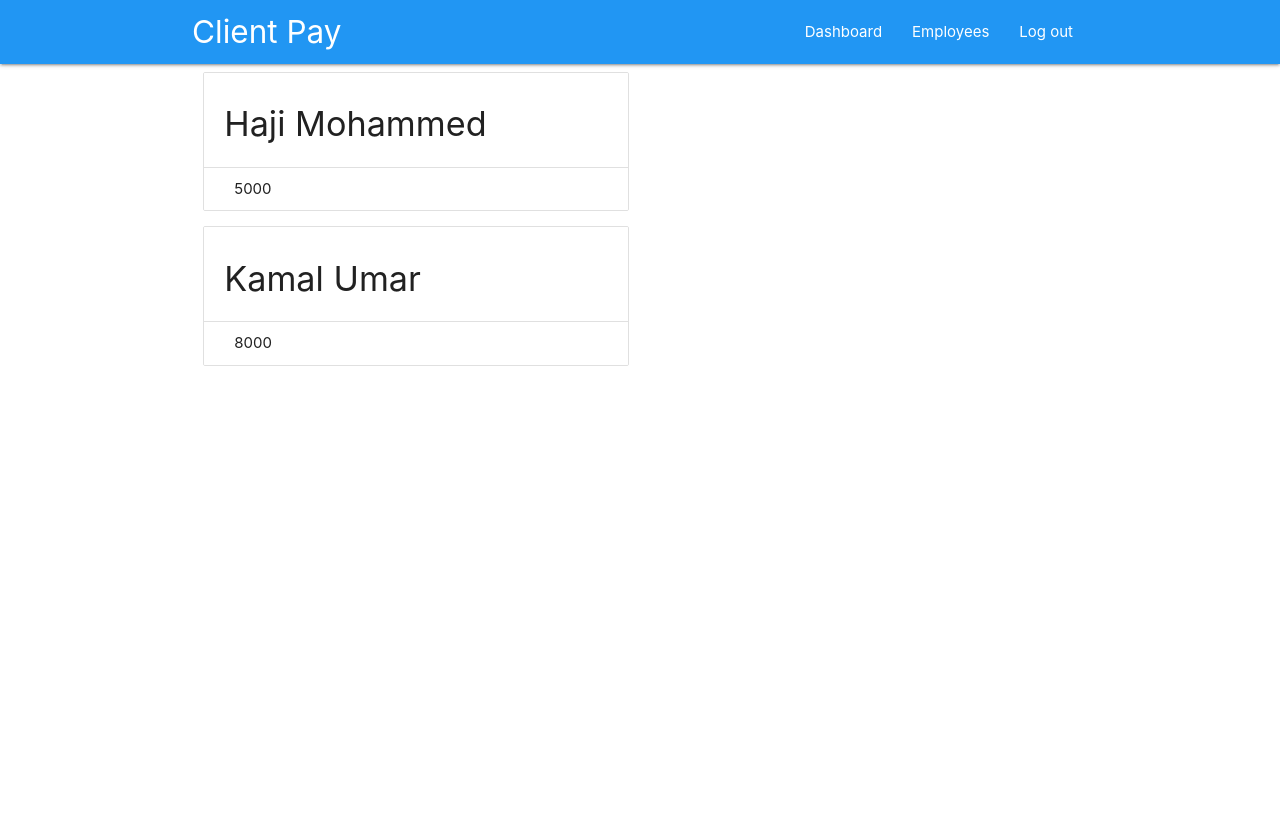
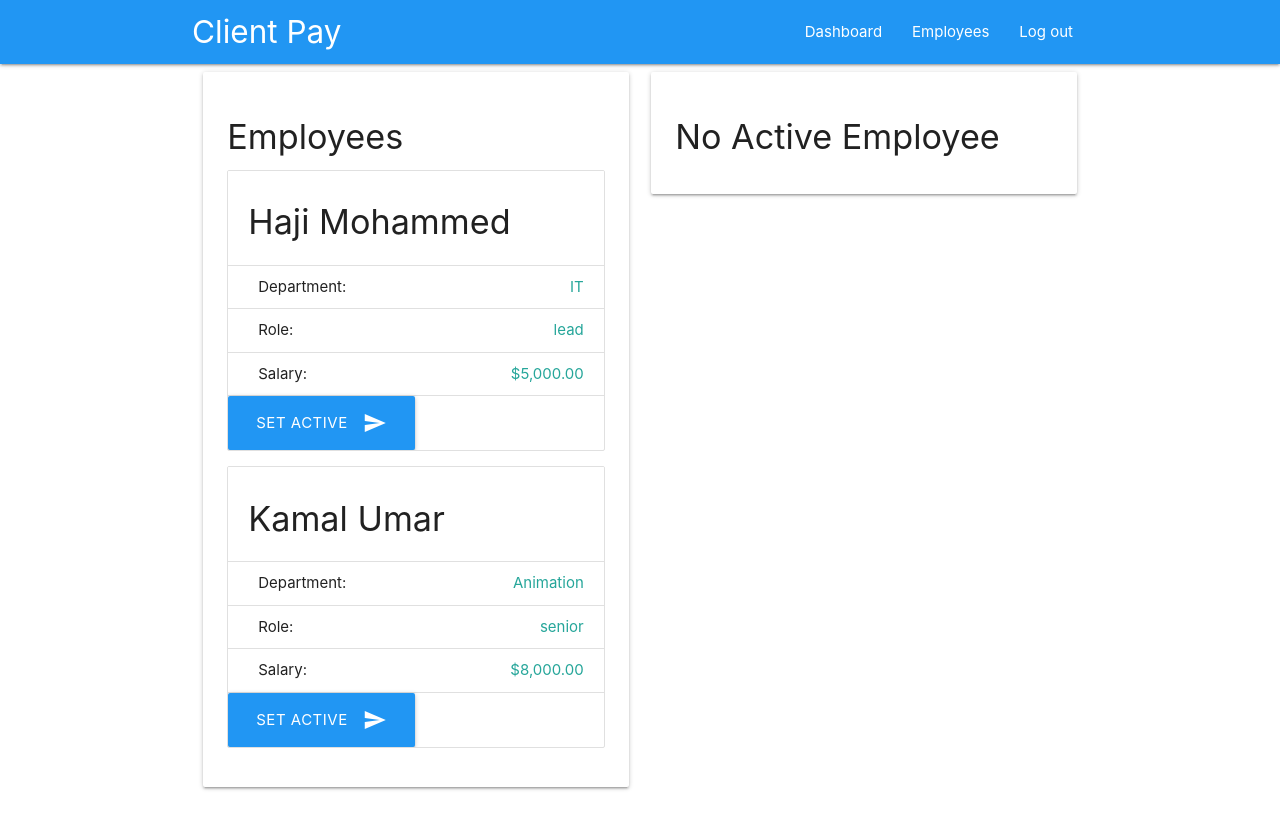
Before and after one commit to hajiskyy/clientPay, an Angular app: page /dashboard in a window 1280 px wide. Before the commit the page ends 800 px from the top, so only its background shows below. Built offline with nearby package versions, Linux system fonts and the light colour scheme.

Commit message:
designed dashboard component

```diff
--- a/src/app/components/dashboard/dashboard.component.html
+++ b/src/app/components/dashboard/dashboard.component.html
@@ -1,11 +1,66 @@
 <div class="container">
   <div class="row">
     <div class="col s12 m6">
-      <ul class="collection with-header" *ngFor="let employee of employees">
-        <li class="collection-header">
-          <h4>{{employee.FirstName}} {{employee.LastName}}</h4></li>
-        <li class="collection-item">{{employee.salary}}</li>
-      </ul>
+      <div class="card">
+        <div class="card-content">
+          <span class="card-title" *ngIf="employees.length > 0">
+            <h4>Employees</h4>
+          </span>
+          <span class="card-title" *ngIf="employees.length === 0">
+            <h4>No Employees</h4>
+          </span>
+          <ul class="collection with-header" *ngFor="let employee of employees">
+            <li class="collection-header">
+              <h4>{{employee.FirstName}} {{employee.LastName}}</h4>
+            </li>
+            <li class="collection-item">Department:
+              <span class="secondary-content">{{employee.department}}</span>
+            </li>
+            <li class="collection-item">Role:
+              <span class="secondary-content">{{employee.role}}</span>
+            </li>
+            <li class="collection-item">Salary:
+              <span class="secondary-content">{{employee.salary |currency}}</span>
+            </li>
+            <li>
+              <a href="#" (click)="setActive($event, employee)" class="btn btn-large waves-effect blue">
+                <i class="material-icons right">send</i>Set Active</a>
+            </li>
+          </ul>
+        </div>
+      </div>
+    </div>
+    <div class="col s12 m6">
+      <div class="card">
+        <div class="card-content">
+          <span class="card-title" *ngIf="active.length > 0">
+            <h4>Active Employees</h4>
+          </span>
+          <span class="card-title" *ngIf="active.length == 0">
+            <h4>No Active Employee</h4>
+          </span>
+          <ul class="collection" *ngFor="let emp of active">
+            <li class="collection-item">
+              <span class="title">
+                <strong>
+                  {{emp.employee.FirstName}} {{emp.employee.LastName}}
+                </strong>
+              </span>
+              <div class="chip">{{emp.status}}</div>
+              <a href="#" class="disabled secondary-content">
+                <i class="material-icons">pause</i>
+              </a>
+              <a href="#" class="secondary-content">
+                <i class="material-icons">play_arrow</i>
+              </a>
+            </li>
+            <li>
+              <a (click)="done($event, emp)" class="waves-effect waves-light btn">
+                <i class="material-icons right">done</i>Done</a>
+            </li>
+          </ul>
+        </div>
+      </div>
     </div>
   </div>
 </div>
--- a/src/app/components/dashboard/dashboard.component.ts
+++ b/src/app/components/dashboard/dashboard.component.ts
@@ -1,5 +1,6 @@
 import { Component, OnInit } from '@angular/core';
 import { Employee } from "../../models/employee";
+import { Work } from "../../models/work";
 
 @Component({
   selector: 'app-dashboard',
@@ -7,7 +8,9 @@ import { Employee } from "../../models/employee";
   styleUrls: ['./dashboard.component.css']
 })
 export class DashboardComponent implements OnInit {
-  employees: Employee[]
+  employees: Employee[];
+  active: Work[];
+  // worked: work[];
   constructor() { }
 
   ngOnInit() {
@@ -29,6 +32,25 @@ export class DashboardComponent implements OnInit {
         salary: 8000
       }
     ];
+
+    this.active = [];
+  } //ngOnInit
+
+  setActive(e, employee){
+    e.preventDefault();
+    e.target.classList.add("disabled")
+    this.active.push({
+      employee: employee,
+      status: "working",
+      date: new Date(),
+      startTime: new Date,
+      endTime: new Date()
+    });
+  }
+
+  done(e, employee){
+    e.preventDefault();
+    employee.endTime = new Date();
   }
 
 }
--- /dev/null
+++ b/src/app/models/work.ts
@@ -0,0 +1,8 @@
+import { Employee } from "./employee";
+export interface Work{
+  employee: Employee,
+  status: string
+  date:  Date,
+  startTime: Date,
+  endTime: Date,
+}
```
